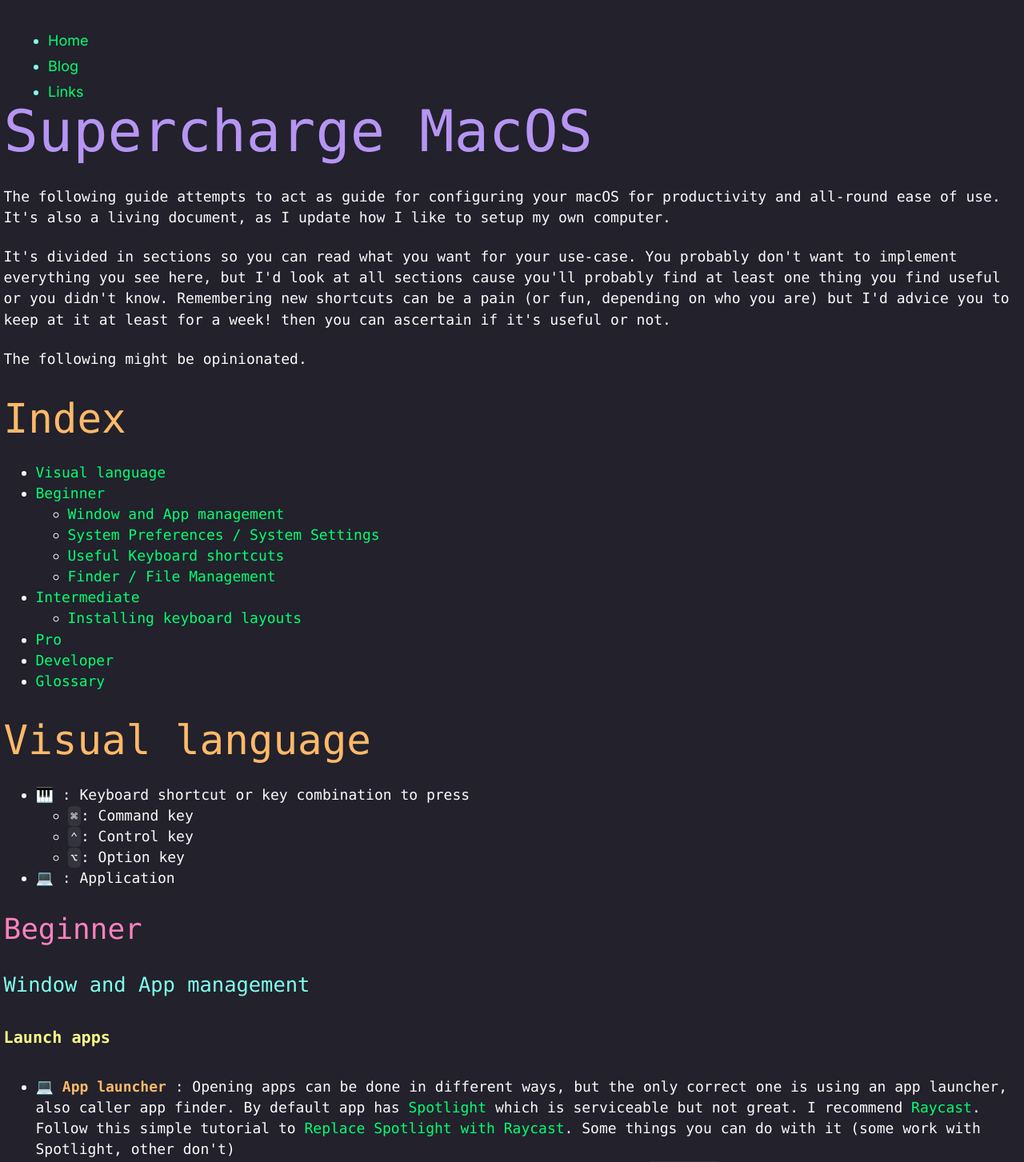
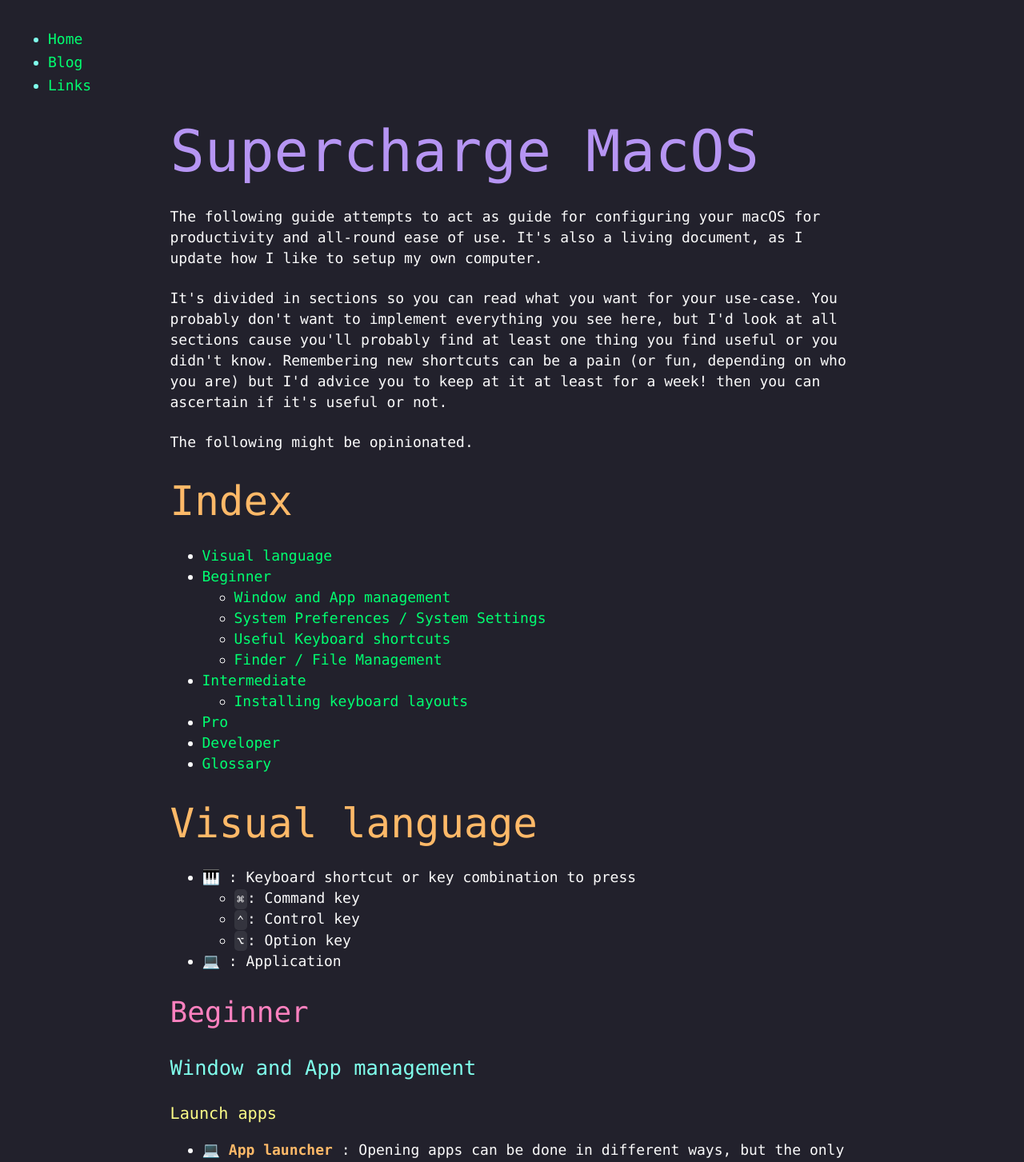
Before and after one commit to nicosantangelo/portfolio, a Next.js app: page /blog/macos-configuration in a window 1280 px wide. Shown: the top 1453 px of the page at 80% size. Built offline with nearby package versions, Linux system fonts and the light colour scheme.

Commit message:
Fix markdown (and global) styles

```diff
--- a/app/blog/layout.tsx
+++ b/app/blog/[slug]/layout.tsx
@@ -1,4 +1,4 @@
-import "../styles/markdown.css";
+import "../../styles/markdown.css";
 
 export default function RootLayout({
   children,
--- a/app/blog/page.tsx
+++ b/app/blog/page.tsx
@@ -4,7 +4,8 @@
 
 export default function BlogList() {
   return (
-    <ul className={styles.blogList}>
+    <div className={styles.blogs}>
+      <ul className={styles.list}>
         <li>
           <div className={styles.date}>2024-04-30</div>
           <div className={styles.name}>
@@ -14,5 +15,6 @@
           </div>
         </li>
       </ul>
+    </div>
   );
 }
--- a/app/components/navigation.module.css
+++ b/app/components/navigation.module.css
@@ -5,7 +5,7 @@
 }
 
 .navigation li {
-  margin-bottom: 6px;
+  margin-bottom: 8px;
 }
 
 .navigation li::marker {
@@ -16,6 +16,6 @@
   .navigation {
     position: absolute;
     display: flex;
-    gap: 20px;
+    gap: 30px;
   }
 }
--- a/app/helpers/markdown_parser.ts
+++ b/app/helpers/markdown_parser.ts
@@ -16,13 +16,13 @@
       heading(text: string, level: number, raw: string) {
         const id = slugify(prefix, raw);
 
-        return `<h${level} id="${id}">
+        return `<h${level} id="${id}" class="markdown-heading">
 	<a class="anchored anchored-title" href="#${id}">${text}</a>
 </h${level}>\n`;
       },
       strong(text) {
         const id = slugify(prefix, text);
-        return `<strong id="${id}">
+        return `<strong id="${id}" class="markdown-strong">
 	<a class="anchored" href="#${id}">${text}</a>
 </strong>\n`;
       },
--- a/app/layout.tsx
+++ b/app/layout.tsx
@@ -19,7 +19,7 @@
 }) {
   return (
     <html lang="en">
-      <body className={inter.className}>
+      <body>
         <Navigation />
         {children}
       </body>
--- a/app/styles/globals.css
+++ b/app/styles/globals.css
@@ -24,6 +24,11 @@
   --font-mono: ui-monospace, Menlo, Monaco, "Cascadia Mono", "Segoe UI Mono",
     "Roboto Mono", "Oxygen Mono", "Ubuntu Monospace", "Source Code Pro",
     "Fira Mono", "Droid Sans Mono", "Courier New", monospace;
+
+  --markdown-strong-color: var(--h2-color);
+
+  --markdown-code-background-color: #dce0e41a;
+  --markdown-pre-border-color: #999;
 }
 
 * {
@@ -34,6 +39,7 @@
 body {
   height: 100%;
   max-width: 100vw;
+  font-family: var(--font-mono);
 }
 
 html {
--- a/app/styles/markdown.css
+++ b/app/styles/markdown.css
@@ -1,12 +1,15 @@
-:root {
-  --markdown-strong-color: var(--h2-color);
-
-  --markdown-code-background-color: #dce0e41a;
-  --markdown-pre-border-color: #999;
+.markdown {
+  background: var(--body-background-color);
+  min-height: 100%;
+  color: var(--body-color);
+  line-height: 1.45;
+  margin: 6rem auto 1rem;
+  max-width: 48rem;
+  padding: 0.25rem 0.25rem 3rem;
 }
 
-pre,
-code {
+.markdown pre,
+.markdown code {
   background-color: var(--markdown-code-background-color);
   font-family: Menlo, Monaco, "Courier New", monospace;
   font-size: 85%;
@@ -18,8 +21,84 @@
   border-radius: 5px;
 }
 
-pre > code {
+.markdown pre > code {
   background-color: transparent;
+}
+
+.markdown p {
+  margin-bottom: 1.3rem;
+}
+
+.markdown-heading {
+  margin: 1.414rem 0 0.5rem;
+  font-weight: inherit;
+  line-height: 1.42;
+}
+
+.markdown h1 > .anchored-title:before {
+  left: calc(var(--h1-font-size) * -1);
+}
+
+.markdown h2 > .anchored-title:before {
+  left: calc(var(--h2-font-size) * -1);
+}
+
+.markdown h3 > .anchored-title:before {
+  left: calc(var(--h3-font-size) * -1);
+}
+
+.markdown h4 > .anchored-title:before {
+  left: calc(var(--h4-font-size) * -1);
+}
+
+.markdown h5 > .anchored-title:before {
+  left: calc(var(--h5-font-size) * -1);
+}
+
+.markdown h6 > .anchored-title:before {
+  left: calc(var(--markdown-h5-color) * -1);
+}
+
+.markdown small {
+  font-size: 0.707em;
+}
+
+.markdown img,
+.markdown video {
+  max-width: 100%;
+}
+
+.markdown blockquote {
+  border-left: 3px solid var(--anchor-color);
+  padding-left: 1rem;
+}
+
+.markdown strong {
+  color: var(--markdown-strong-color);
+}
+
+.anchored,
+.anchored:visited,
+.anchored:hover {
+  position: relative;
+  color: inherit;
+}
+
+.anchored-title:hover:before {
+  content: "#";
+  position: absolute;
+}
+
+@media screen and (max-width: 990px) {
+  .anchored-title:hover:before {
+    display: none;
+  }
+}
+
+@media screen and (max-width: 930px) {
+  .markdown {
+    margin: 5rem 1.3rem 1rem;
+  }
 }
 
 @media print {
@@ -81,114 +160,3 @@
     page-break-after: avoid;
   }
 }
-
-body {
-  line-height: 1.85;
-}
-
-p {
-  margin-bottom: 1.3rem;
-}
-
-h1,
-h2,
-h3,
-h4 {
-  margin: 1.414rem 0 0.5rem;
-  font-weight: inherit;
-  line-height: 1.42;
-}
-
-h1 > .anchored-title:before {
-  left: calc(var(--h1-font-size) * -1);
-}
-
-h2 > .anchored-title:before {
-  left: calc(var(--h2-font-size) * -1);
-}
-
-h3 > .anchored-title:before {
-  left: calc(var(--h3-font-size) * -1);
-}
-
-h4 > .anchored-title:before {
-  left: calc(var(--h4-font-size) * -1);
-}
-
-h5 > .anchored-title:before {
-  left: calc(var(--h5-font-size) * -1);
-}
-
-h6 > .anchored-title:before {
-  left: calc(var(--markdown-h5-color) * -1);
-}
-
-small {
-  font-size: 0.707em;
-}
-
-/* https://github.com/mrmrs/fluidity */
-
-img,
-canvas,
-iframe,
-video,
-svg,
-select,
-textarea {
-  max-width: 100%;
-}
-
-html,
-body {
-  background: var(--body-background-color);
-  min-height: 100%;
-}
-
-body {
-  color: var(--body-color);
-  line-height: 1.45;
-  margin: 6rem auto 1rem;
-  max-width: 48rem;
-  padding: 0.25rem;
-}
-
-blockquote {
-  border-left: 3px solid var(--anchor-color);
-  padding-left: 1rem;
-}
-
-strong {
-  color: var(--markdown-strong-color);
-}
-
-/* END */
-
-.markdown {
-  font-family: var(--font-mono);
-  padding-bottom: 3rem;
-}
-
-.anchored,
-.anchored:visited,
-.anchored:hover {
-  position: relative;
-  color: inherit;
-}
-
-.anchored-title:hover:before {
-  content: "#";
-  position: absolute;
-}
-
-@media screen and (max-width: 990px) {
-  .anchored-title:hover:before {
-    display: none;
-  }
-}
-
-@media screen and (max-width: 930px) {
-  body {
-    margin: 5rem 1.3rem 1rem;
-  }
-}
```
Also changed, not shown: app/blog/page.module.css (+7 -1 lines). Lines whose indentation alone changed are shown as unchanged.
